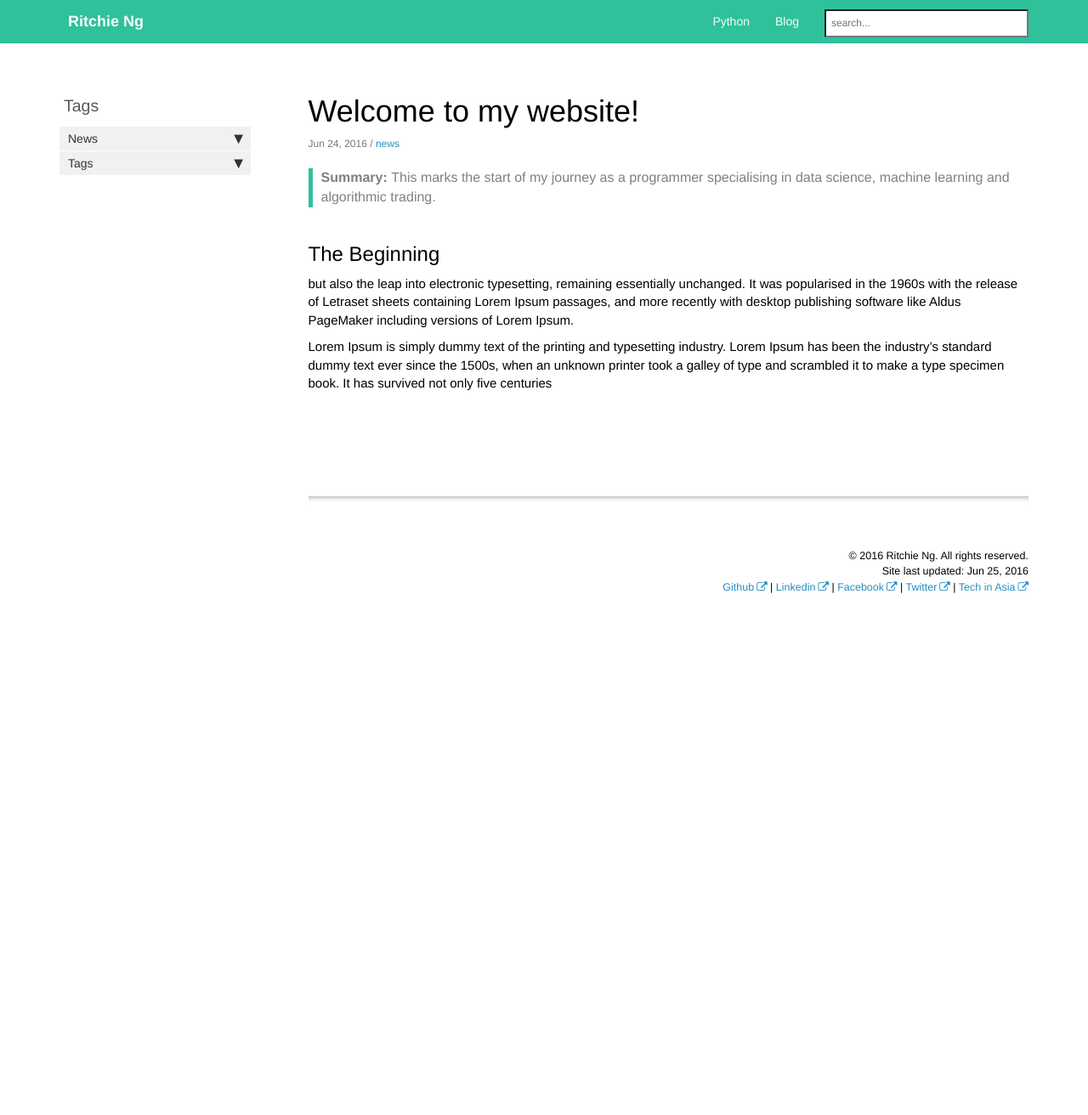
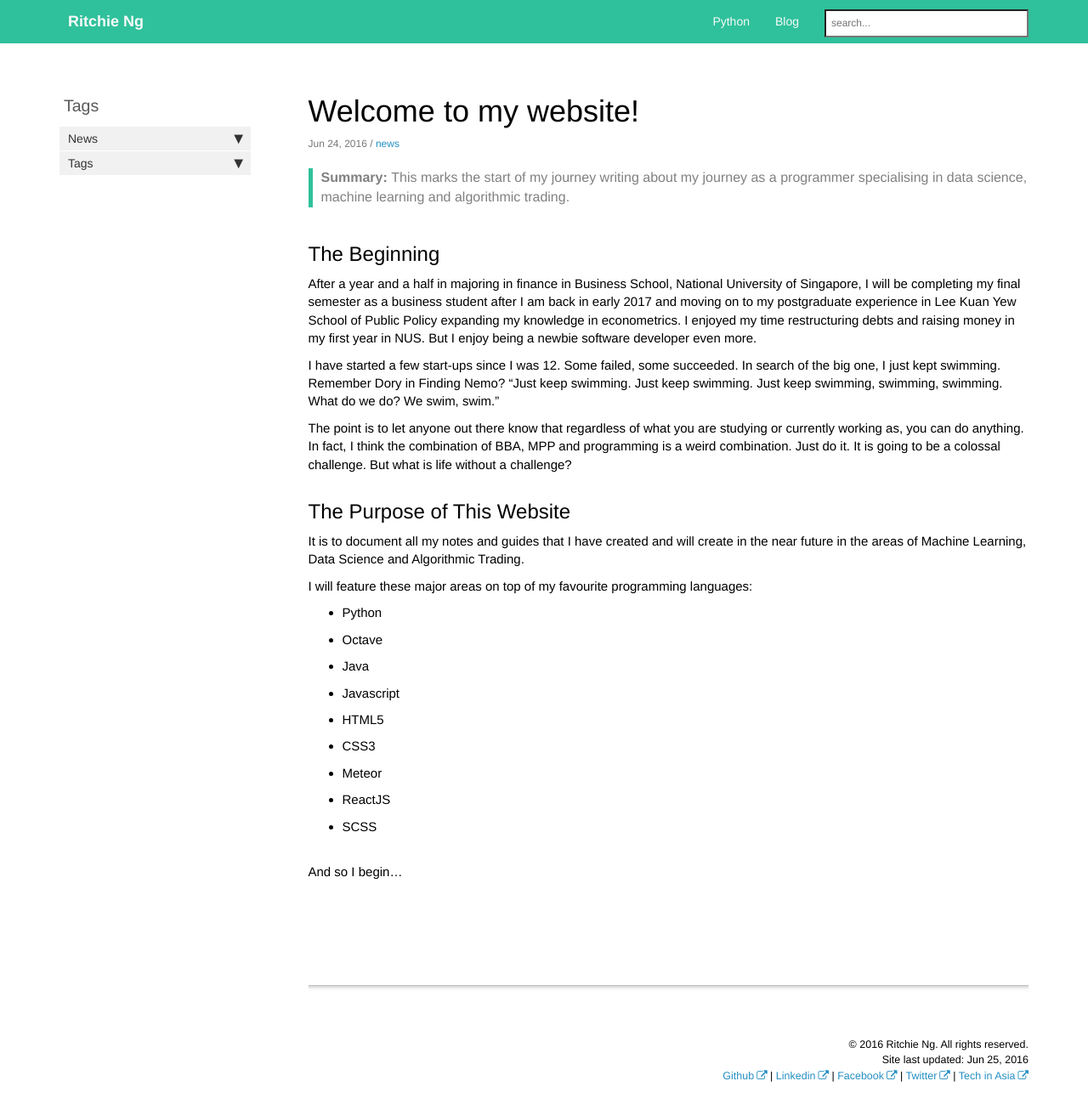
Before and after one commit to ritchieng/ritchieng.github.io, a Jekyll site: the page built from _posts/2016-06-24-welcome.md, in a window 1280 px wide and 1325 px high. Shown: the top 1312 px of the window at 85% size. Built offline with Jekyll 4.4.1, drawn with Linux system fonts in a browser that asks for light colours; nearby versions of some CDN libraries; comment, search, counter and statistics services are not loaded.

Commit message:
First post

```diff
--- a/_posts/2016-06-24-welcome.md
+++ b/_posts/2016-06-24-welcome.md
@@ -2,15 +2,44 @@
 title:  "Welcome to my website!"
 published: true
 permalink: /welcome-ritchieng/
-summary: "This marks the start of my journey as a programmer specialising in data science, machine learning and algorithmic trading."
+summary: "This marks the start of my journey writing about my journey as a programmer specialising in data science, machine learning and algorithmic trading."
 tags: [news]
 ---
 
 ## The Beginning
 
-but also the leap into electronic typesetting, remaining essentially unchanged. It was popularised in the 1960s with the release of Letraset sheets containing Lorem Ipsum passages, and more recently with desktop publishing software like Aldus PageMaker including versions of Lorem Ipsum.
+After a year and a half in majoring in finance in Business School, National University of Singapore, I will be completing my final semester as a business student after I am back in early 2017 and moving on to my postgraduate experience in Lee Kuan Yew School of Public Policy expanding my knowledge in econometrics. I enjoyed my time restructuring debts and raising money in my first year in NUS. But I enjoy being a newbie software developer even more.
 
-Lorem Ipsum is simply dummy text of the printing and typesetting industry. Lorem Ipsum has been the industry's standard dummy text ever since the 1500s, when an unknown printer took a galley of type and scrambled it to make a type specimen book. It has survived not only five centuries
+I have started a few start-ups since I was 12. Some failed, some succeeded. In search of the big one, I just kept swimming. Remember Dory in Finding Nemo? “Just keep swimming. Just keep swimming. Just keep swimming, swimming, swimming. What do we do? We swim, swim.”
+
+The point is to let anyone out there know that regardless of what you are studying or currently working as, you can do anything. In fact, I think the combination of BBA, MPP and programming is a weird combination. Just do it. It is going to be a colossal challenge. But what is life without a challenge?
+
+## The Purpose of This Website
+It is to document all my notes and guides that I have created and will create in the near future in the areas of Machine Learning, Data Science and Algorithmic Trading.
+
+I will feature these major areas on top of my favourite programming languages:
+<br />
+
+* Python
+
+* Octave
+
+* Java
+
+* Javascript
+
+* HTML5
+
+* CSS3
+
+* Meteor
+
+* ReactJS
+
+* SCSS
+
+<br />
+And so I begin...
 
 <br />
 <br />
```
Also changed, not shown: _includes/google_analytics.html (+10 -1 lines), _layouts/default.html (+0 -10 lines), 16 other files.
